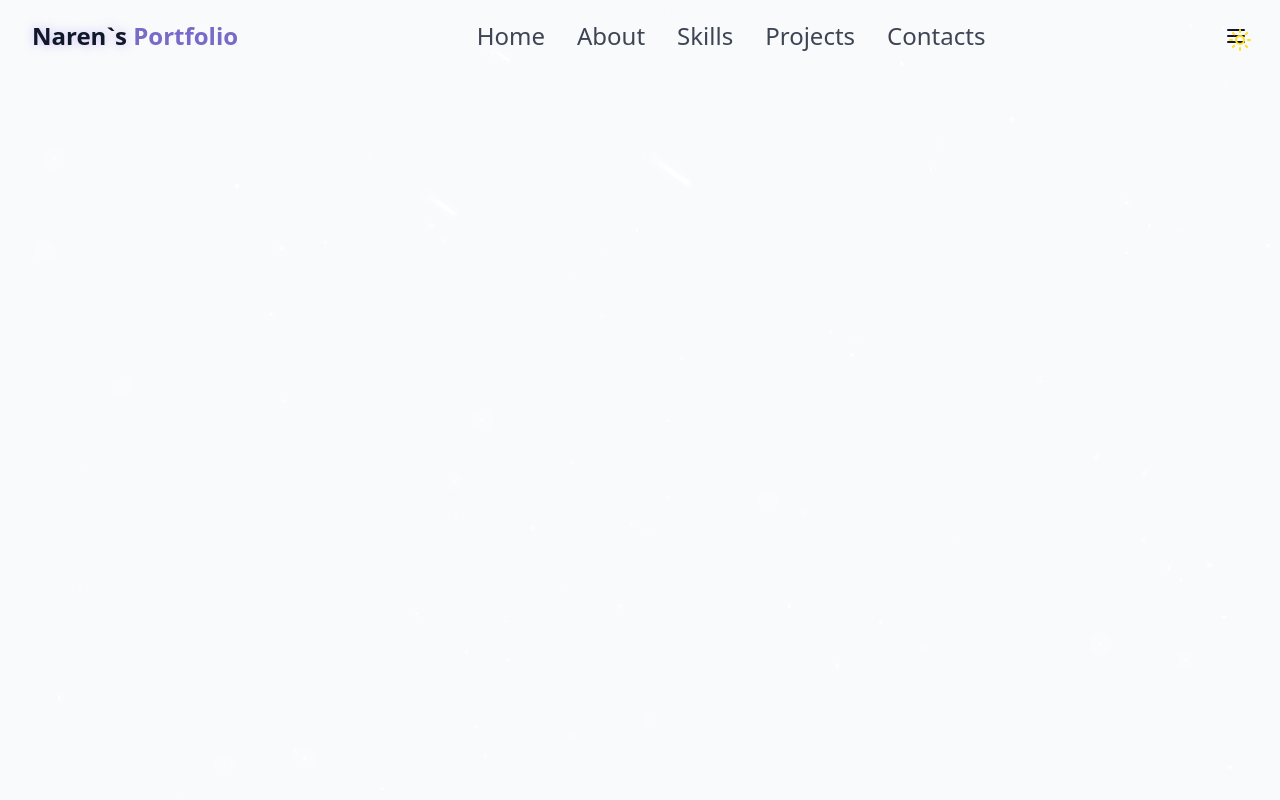
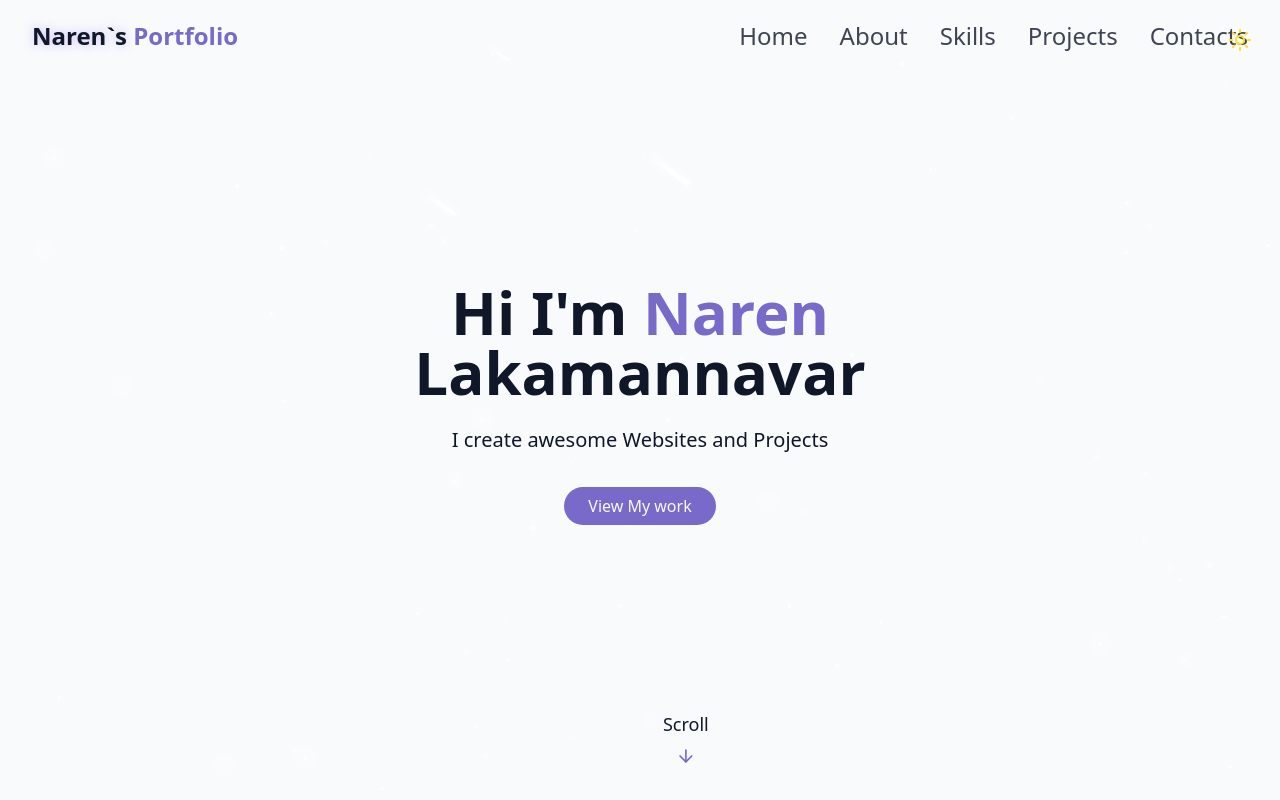
Before and after one commit to hypedkiddo/Personal-portfolio, a React (Vite) app: page / in a window 1280 px wide. Built offline with nearby package versions, Linux system fonts and the light colour scheme.

Commit message:
Created Hero Section

```diff
--- /dev/null
+++ b/src/components/HeroSection.jsx
@@ -0,0 +1,38 @@
+import { ArrowDown } from 'lucide-react'
+import React from 'react'
+
+function HeroSection() {
+  return (
+    <section id='hero' className='relative min-h-screen flex flex-col items-center justify-center px-4'>
+        <div className='container max-w-4xl mx-auto text-center z-10'>
+
+            <div className='space-y-6'>
+                 <h1 className='text-4xl md:text-6xl font-bold tracking-right'>
+                    <span className='opacity-0 animate-fade-in'>Hi I'm</span>
+                    <span className='text-primary opacity-0 animate-fade-in-delay-1'> Naren </span>
+                    <span className='text-gradient opacity-0 animate-fade-in-delay-1'> Lakamannavar</span>
+                 </h1>
+
+                <p className='text-lg md:text-xl text-muted-foreground mx-auto opacity-0 animate-fade-in-delay-3'>
+                    I create awesome Websites and Projects
+                </p>
+
+                <div className='pt-4 opacity-0 animate-fade-in-delay-4'>
+                    <a href="#projects" className="cosmic-button">
+                        View My work
+                    </a>
+
+                 </div>
+            </div>
+
+        </div>
+
+        <div className='absolute bottom-8 left-1/2  transform translate-x-1/2 flex flex-col items-center animate-bounce'>
+            <span className='text-lg  mb-2'> Scroll</span>
+            <ArrowDown className='h-5 w-5 text-primary'/>
+        </div>
+    </section>
+  )
+}
+
+export default HeroSection
--- a/src/components/Navbar.jsx
+++ b/src/components/Navbar.jsx
@@ -1,6 +1,6 @@
 import React, { useState,useEffect } from 'react'
 import {cn} from "@/lib/utils.js"
-import { Menu } from 'lucide-react';
+import { Menu,X } from 'lucide-react';
 const navItems=[
   {name:"Home",href:"#hero"},
   {name:"About",href:"#about"},
@@ -11,7 +11,7 @@
 
 function Navbar() {
   const [isScrolled,setIsScrolled]=useState(false);
-  const [isMenuOpen,setisMenuOpen]=useState(false);
+  const [isMenuOpen,setisMenuOpen]=useState(true);
   useEffect(()=>{
     const handleScrolled=()=>{
       setIsScrolled(window.screenY > 10);
@@ -38,12 +38,12 @@
         }
       </div>
       {/* mobile nav */}
-      <button>{isMenuOpen ? <X size={24}></X> : <Menu size={24}/>}</button>
+      <button className='md:hidden z-50 p-2 text-foreground' onClick={()=>setisMenuOpen((prev)=>!prev)}>{isMenuOpen ? <X size={24}></X> : <Menu size={24}/>}</button>
       <div className={cn('fixed inset-0 bg-background/95 backdrop-blur-md z-40 flex flex-col items-center justify-center transition-all duration-300 md:hidden ', isMenuOpen ? "opacity-100 pointer-events-auto" : "opacity-0 pointer-events-none")}>
       <div className='flex flex-col  space-y-8 text-xl'>
         {
           navItems.map((item,key)=>(
-            <a key={key} href={item.href} className='text-2xl text-foreground/80 hover:text-primary transition-colors duration-300'>{item.name}</a>
+            <a onClick={ ()=>setisMenuOpen(false)} key={key} href={item.href} className='text-2xl text-foreground/80 hover:text-primary transition-colors duration-300'>{item.name}</a>
           ))
         }
       </div>
--- a/src/pages/Home.jsx
+++ b/src/pages/Home.jsx
@@ -2,6 +2,7 @@
 import ThemeToggle from '../components/ThemeToggle'
 import StarBackground from '../components/StarBackground'
 import Navbar from '../components/Navbar'
+import HeroSection from '../components/HeroSection'
 function Home() {
   return (
     <div className='min-h-screen bg-background text-foreground overflow-x-hidden'>
@@ -12,7 +13,9 @@
         {/* Navbar */}
         <Navbar/>
         {/* Main Content */}
-
+        <main>
+        <HeroSection/>
+        </main>
         {/* Footer        */}
     </div>
   )
```
